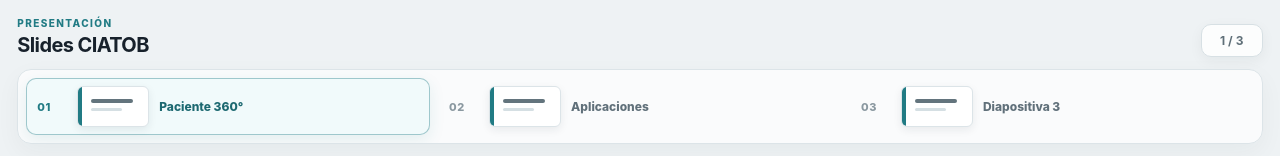
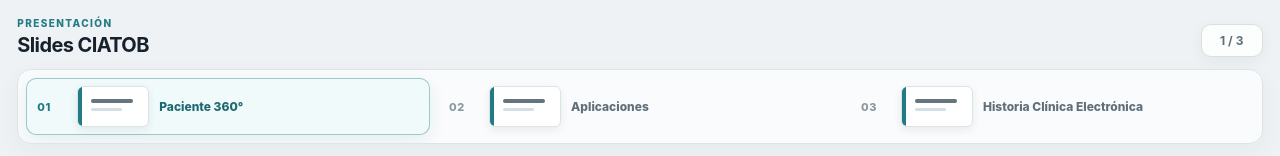
Before and after one commit to joseston/modal_scx, a React (Vite) app: page / in a window 1280 px wide. Shown: the top 156 px of the page. Built offline with nearby package versions, Linux system fonts and the light colour scheme.

Commit message:
Use electronic clinical history as third presentation slide

```diff
--- a/src/presentation/PresentationDeck.tsx
+++ b/src/presentation/PresentationDeck.tsx
@@ -1,14 +1,14 @@
 import { useState } from 'react';
 import { Slide01Interactive } from './slides/Slide01Interactive';
 import { Slide02Ecosystem } from './slides/Slide02Ecosystem';
-import { Slide03 } from './slides/Slide03';
+import { Slide03HCE } from './slides/Slide03HCE';
 import './presentation.css';
 import './slides/interactive-slides.css';
 
 const slides = [
   { Component: Slide01Interactive, label: 'Paciente 360°', number: '01' },
   { Component: Slide02Ecosystem, label: 'Aplicaciones', number: '02' },
-  { Component: Slide03, label: 'Diapositiva 3', number: '03' }
+  { Component: Slide03HCE, label: 'Historia Clínica Electrónica', number: '03' }
 ];
 
 export function PresentationDeck() {
```
